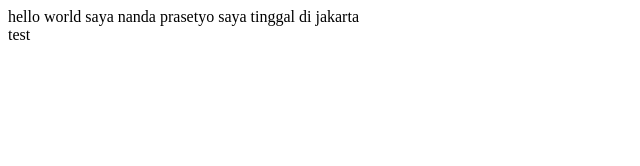
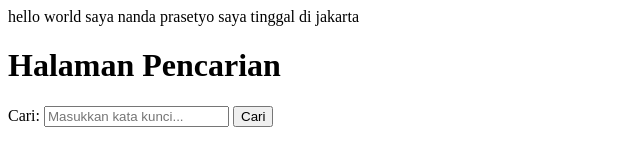
Before and after one commit to nandap1304/belajar-git, a plain HTML site: page index.html in a window 1280 px wide. Shown: the whole page, without its empty margins (0-640 px from the left). Drawn offline with Linux system fonts and the light colour scheme.

Commit message:
fix: fitur search

```diff
--- a/index.html
+++ b/index.html
@@ -9,8 +9,12 @@
     hello world
     saya nanda prasetyo
     saya tinggal di jakarta
-    <form action="">
-        <label for="text">test</label>
-    </form>
+  <h1>Halaman Pencarian</h1>
+
+  <form id="searchForm">
+    <label for="searchInput">Cari:</label>
+    <input type="text" id="searchInput" name="searchInput" placeholder="Masukkan kata kunci...">
+    <button type="button" onclick="search()">Cari</button>
+  </form>
 </body>
 </html>
```
